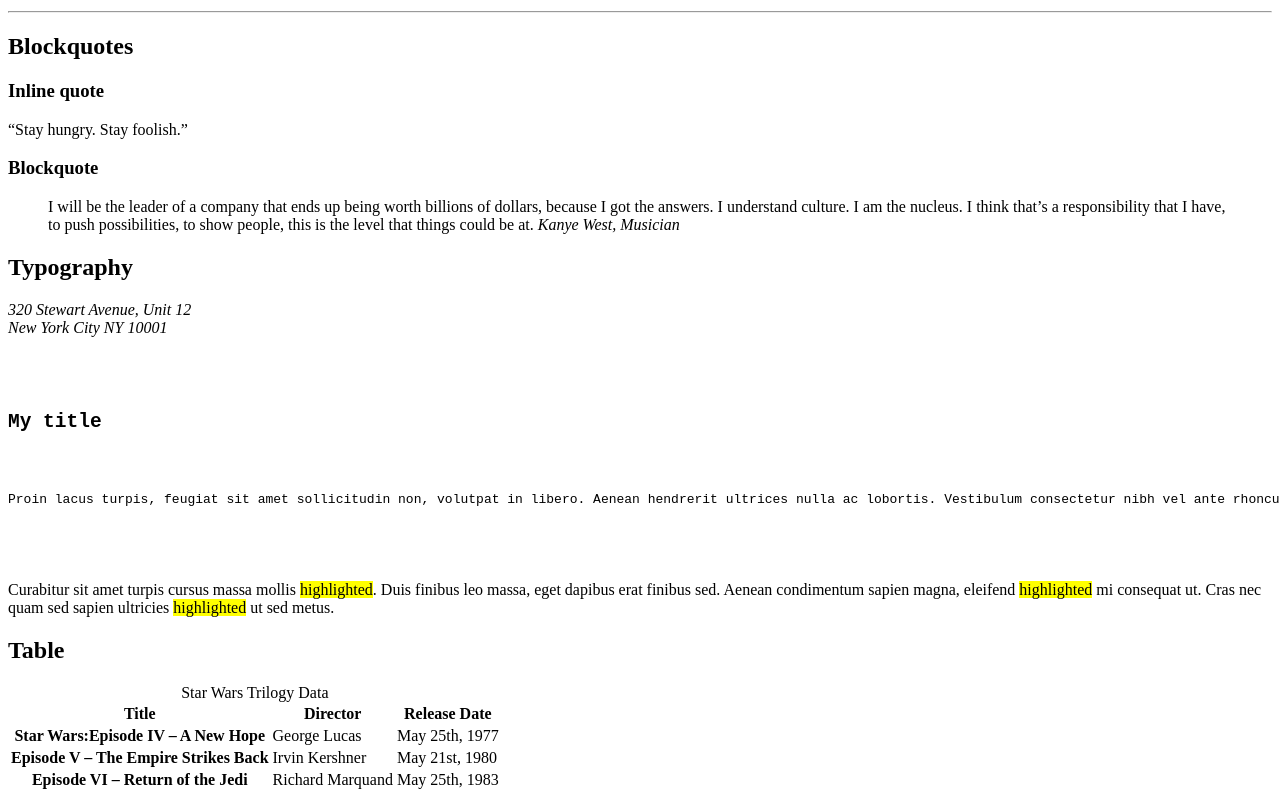
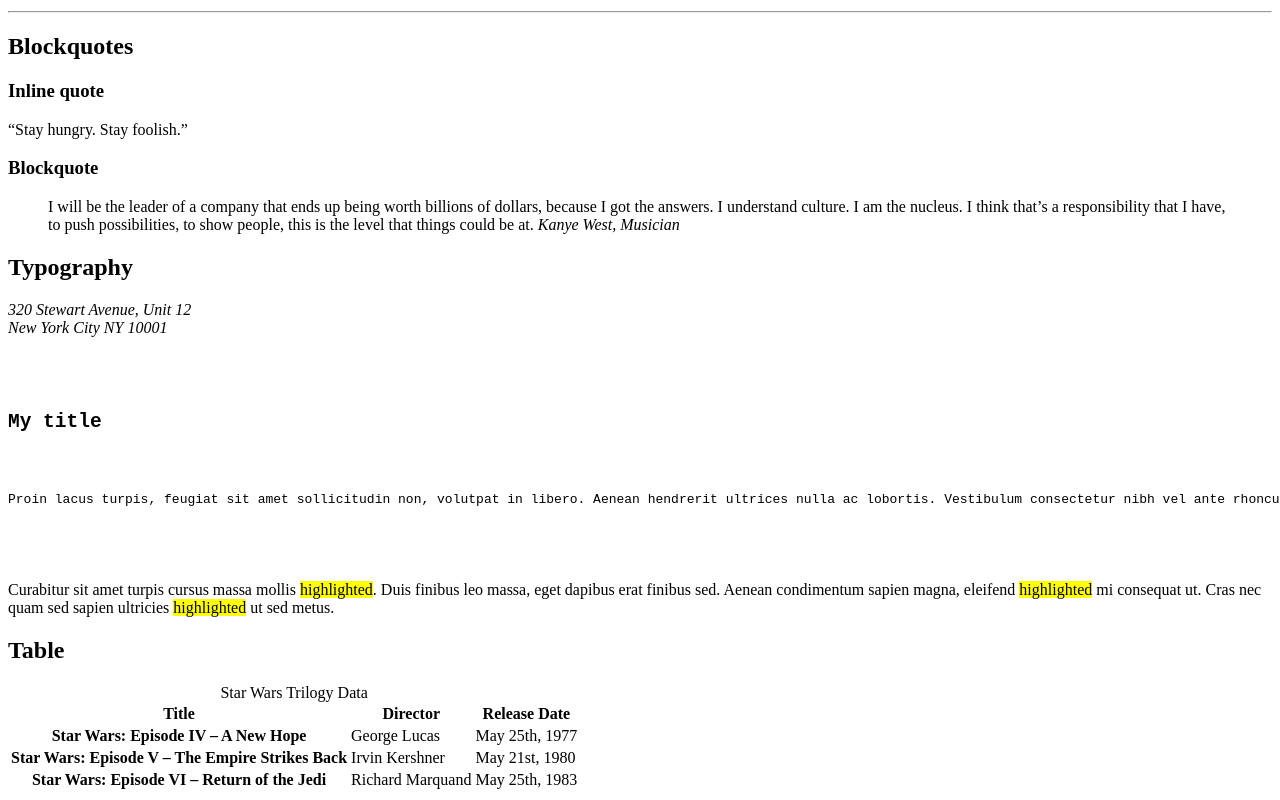
Before and after one commit to Speck249/alx-frontend, a plain HTML site: page 0x00-html_advanced/33-styleguide.html in a window 1280 px wide. Shown: the part 984-1784 px from the top of the page. Drawn offline with Linux system fonts and the light colour scheme.

Commit message:
Fix table content

```diff
--- a/0x00-html_advanced/33-styleguide.html
+++ b/0x00-html_advanced/33-styleguide.html
@@ -121,17 +121,17 @@
 	  </thead>
 	  <tbody>
 	    <tr>
-	      <th scope="row">Star Wars:Episode IV – A New Hope</th>
+	      <th scope="row">Star Wars: Episode IV – A New Hope</th>
 	      <td>George Lucas</td>
 	      <td>May 25th, 1977</td>
 	    </tr>
 	    <tr>
-              <th scope="row">Episode V – The Empire Strikes Back</th>
+              <th scope="row">Star Wars: Episode V – The Empire Strikes Back</th>
               <td>Irvin Kershner</td>
               <td>May 21st, 1980</td>
             </tr>
 	    <tr>
-              <th scope="row">Episode VI – Return of the Jedi</th>
+              <th scope="row">Star Wars: Episode VI – Return of the Jedi</th>
               <td>Richard Marquand</td>
               <td>May 25th, 1983</td>
             </tr>
```
